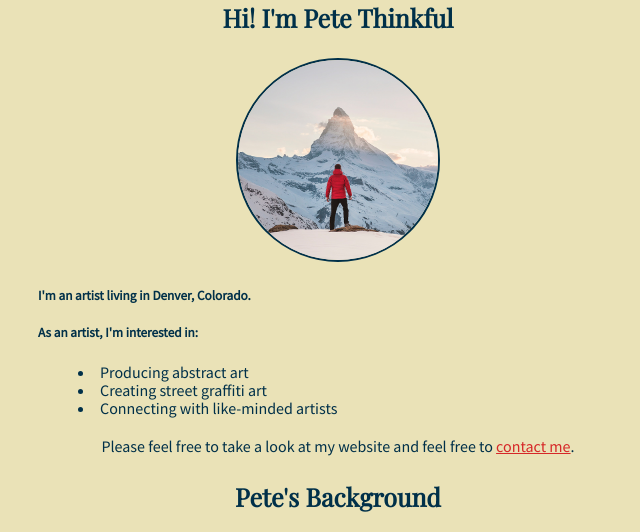
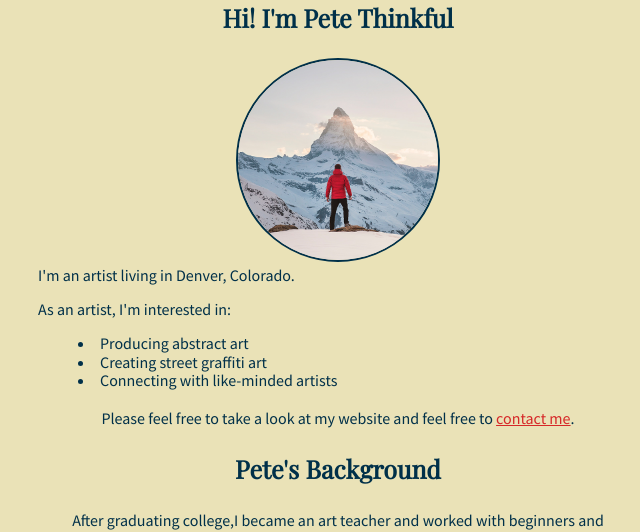
Before and after one commit to mcmanusmorgan16/Pete-Thinkful-Portfolio, a plain HTML site: page index.html in a window 1280 px wide. Shown: the part 282-814 px from the top of the page, without its empty margins (302-942 px from the left). Drawn offline with nearby package versions, Linux system fonts and the light colour scheme.

Commit message:
Update index.html

```diff
--- a/index.html
+++ b/index.html
@@ -31,8 +31,8 @@
           <h2 id="about">About</h2>
           <h3>Hi! I'm Pete Thinkful</h3>
           <img class="image-circle" src="images/pete-thinkful.png" alt="Pete Thinkful">
-          <h5>I'm an artist living in Denver, Colorado.</h5>
-          <h5> As an artist, I'm interested in:</h5>
+         <div style="text-align: left;"<p>I'm an artist living in Denver, Colorado.</p></div>
+         <div style="text-align: left;"<p> As an artist, I'm interested in:</p></div>
           <ul>
             <li>Producing abstract art</li>
             <li>Creating street graffiti art</li>
@@ -75,7 +75,7 @@
 <section>
   <div>
     <h2 id="contact">Contact</h2>
-    <p>I'd love to heat from you! Please feel free to contact or follow me:</p>
+  <div style="text-align: left;"<p>I'd love to heat from you! Please feel free to contact or follow me:</p></div>
 
     <a href="">
     <ol>
```
